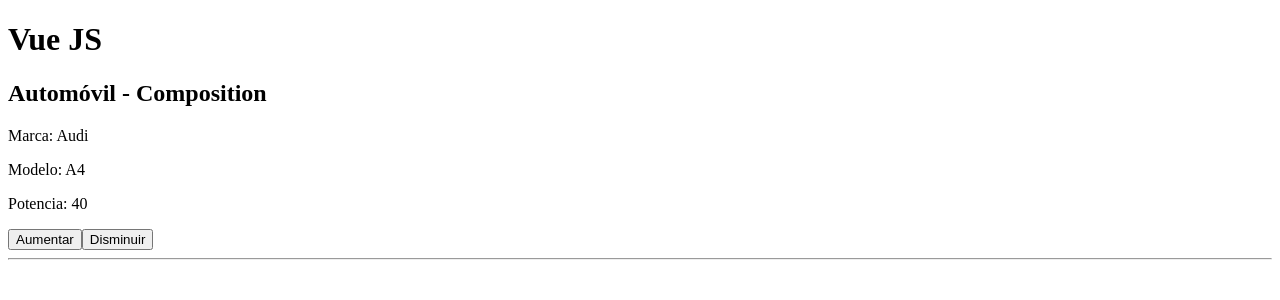
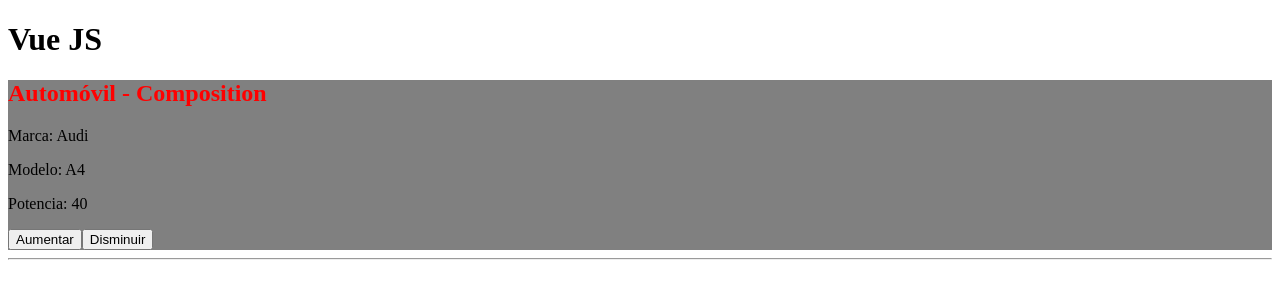
Before and after one commit to dmontoya1/Vue-Starter, a Vue app: page / in a window 1280 px wide. Shown: the top 300 px of the page. Built offline with nearby package versions, Linux system fonts and the light colour scheme.

Commit message:
Añadiendo SASS

```diff
--- a/package.json
+++ b/package.json
@@ -8,6 +8,8 @@
   },
   "dependencies": {
     "core-js": "^3.6.5",
+    "node-sass": "^5.0.0",
+    "sass-loader": "^10.1.1",
     "vue": "^3.0.0"
   },
   "devDependencies": {
--- a/src/components/Car.vue
+++ b/src/components/Car.vue
@@ -1,10 +1,12 @@
 <template>
-  <h2>Automóvil - Composition</h2>
-  <p>Marca: {{ brand }}</p>
-  <p>Modelo: {{ model }}</p>
-  <p>Potencia: {{ power }}</p>
-  <button @click="upPower">Aumentar</button>
-  <button @click="downPowerFn">Disminuir</button>
+  <div class="content">
+    <h2 class="title">Automóvil - Composition</h2>
+    <p>Marca: {{ brand }}</p>
+    <p>Modelo: {{ model }}</p>
+    <p>Potencia: {{ power }}</p>
+    <button @click="upPower">Aumentar</button>
+    <button @click="downPowerFn">Disminuir</button>
+  </div>
 </template>
 
 <script>
@@ -36,4 +38,11 @@ export default {
 };
 </script>
 
-<style></style>
+<style lang="scss">
+.content {
+  background-color: gray;
+  .title {
+    color: red;
+  }
+}
+</style>
```
Also changed, not shown: 1 other file (tests, documents, lock files or other folders).
